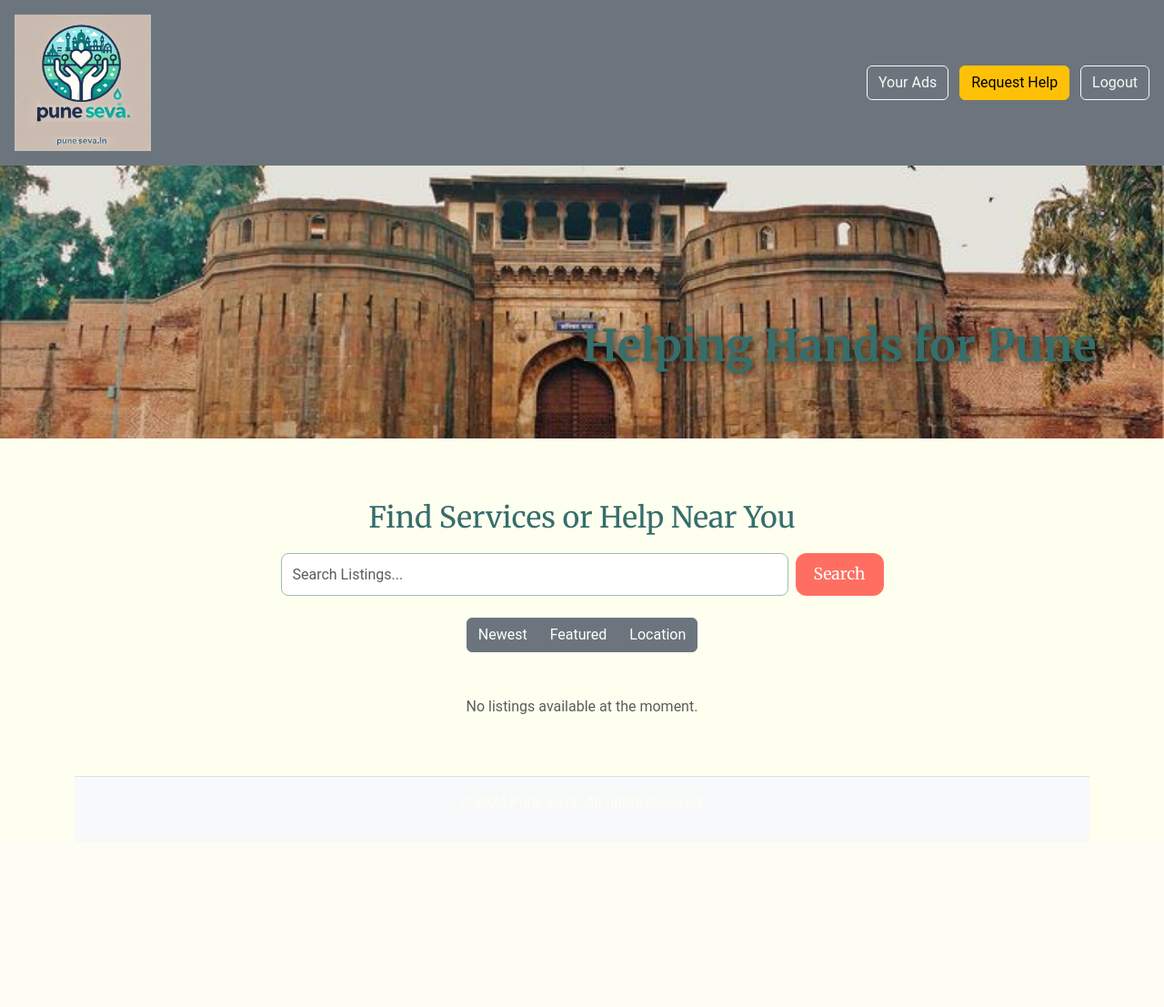
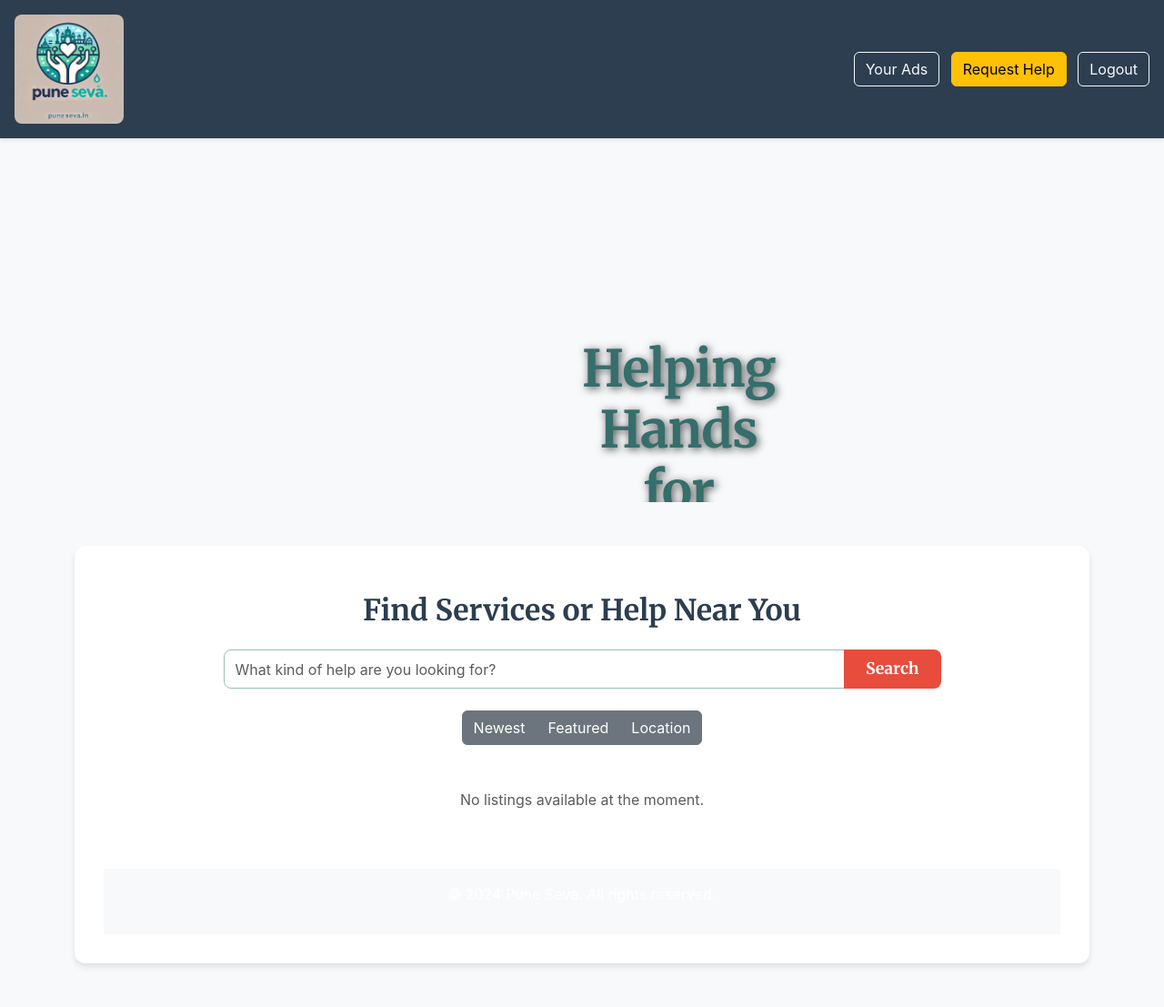
Before and after one commit to Pune-Helps/punehelps, a Flask app: page /landing_page in a window 1280 px wide. Shown: the whole page at 91% size. Before the commit the page ends 854 px from the top, so only its background shows below. Run offline with Flask 3, Linux system fonts and the light colour scheme; the visitor is signed in with stand-in values (Sample User, id 1); data comes from the database, SQL or seed files in the repository; data that the repository does not hold is empty.

Commit message:
CSS changes to landing, My Ads bugfix

```diff
--- a/templates/landing.html
+++ b/templates/landing.html
@@ -9,78 +9,201 @@
     <link rel="stylesheet" href="{{ url_for('static', filename='styles.css') }}">
     <style>
         /* Custom Styles */
-        body {
-            font-family: 'Roboto', sans-serif;
+        :root {
+            --primary-color: #2C3E50;
+            --secondary-color: #E74C3C;
+            --accent-color: #3498DB;
+            --background-color: #F8F9FA;
+            --text-color: #2C3E50;
+            --card-shadow: 0 4px 6px rgba(0, 0, 0, 0.1);
+            --hover-shadow: 0 10px 15px rgba(0, 0, 0, 0.1);
+            --border-radius: 12px;
         }
 
+        body {
+            font-family: 'Inter', 'Segoe UI', sans-serif;
+            color: var(--text-color);
+            background-color: var(--background-color);
+        }
+
+        /* Header Styles */
         header {
-            background-color: #6c757d;
+            background-color: var(--primary-color);
             color: white;
+            padding: 1rem;
+            box-shadow: 0 2px 4px rgba(0, 0, 0, 0.1);
         }
 
         header .logo img {
-            max-width: 150px;
+            max-width: 120px;
+            border-radius: 8px;
         }
 
+        /* Hero Section */
         .parallax-container {
-            height: 300px;
+            height: 400px;
             position: relative;
             overflow: hidden;
             display: flex;
             align-items: center;
             justify-content: center;
             color: white;
+            margin-bottom: 2rem;
+        }
+
+        .parallax {
+            position: relative;
+        }
+
+        .parallax::after {
+            content: '';
+            position: absolute;
+            top: 0;
+            left: 0;
+            right: 0;
+            bottom: 0;
+            background: linear-gradient(rgba(0, 0, 0, 0.4), rgba(0, 0, 0, 0.6));
         }
 
         .parallax img {
             min-width: 100%;
             min-height: 100%;
             object-fit: cover;
+            filter: brightness(0.9);
         }
 
         .parallax h1 {
-            font-size: 3rem;
-            font-weight: 700;
+            font-size: 3.5rem;
+            font-weight: 800;
             position: absolute;
+            text-align: center;
+            z-index: 1;
             text-shadow: 2px 2px 10px rgba(0, 0, 0, 0.7);
+            letter-spacing: -1px;
         }
 
+        /* Search Section */
+        .search-container {
+            background: white;
+            padding: 2rem;
+            border-radius: var(--border-radius);
+            box-shadow: var(--card-shadow);
+            margin-bottom: 3rem;
+        }
+
+        .search-container h2 {
+            color: var(--primary-color);
+            font-weight: 700;
+            margin-bottom: 1.5rem;
+        }
+
+        /* Buttons */
         .btn-custom {
-            background-color: #FF6F61;
+            background-color: var(--secondary-color);
+            color: white;
+            border-radius: 8px;
+            padding: 0.5rem 1.5rem;
+            font-weight: 600;
+            transition: all 0.3s ease;
+        }
+
+        .btn-custom:hover {
+            background-color: #c0392b;
+            transform: translateY(-2px);
+            box-shadow: var(--card-shadow);
+        }
+
+        /* Cards */
+        .card {
+            border: none;
+            border-radius: var(--border-radius);
+            box-shadow: var(--card-shadow);
+            transition: all 0.3s ease;
+            background: white;
+            height: 100%;
+        }
+
+        .card:hover {
+            transform: translateY(-5px);
+            box-shadow: var(--hover-shadow);
+        }
+
+        .card-body {
+            padding: 1.5rem;
+        }
+
+        .card-title {
+            color: var(--primary-color);
+            font-weight: 700;
+            margin-bottom: 1rem;
+        }
+
+        /* Category and Location Tags */
+        .tag {
+            display: inline-block;
+            padding: 0.25rem 0.75rem;
+            border-radius: 20px;
+            font-size: 0.875rem;
+            font-weight: 500;
+            margin-right: 0.5rem;
+            margin-bottom: 0.5rem;
+            background-color: #E8F4FC;
+            color: var(--accent-color);
+        }
+
+        /* Urgent Badge */
+        .badge-urgent {
+            background-color: var(--secondary-color);
+            color: white;
+            padding: 0.25rem 0.75rem;
+            border-radius: 20px;
+            font-weight: 500;
+            font-size: 0.875rem;
+        }
+
+        /* Modal Styling */
+        .modal-content {
+            border-radius: var(--border-radius);
+            overflow: hidden;
+        }
+
+        .modal-header {
+            background-color: var(--primary-color);
+            color: white;
+            border-bottom: none;
+        }
+
+        .modal-body {
+            padding: 2rem;
+        }
+
+        .accordion-button:not(.collapsed) {
+            background-color: var(--accent-color);
             color: white;
         }
 
-        .btn-custom:hover {
-            background-color: #FF4136;
+        .accordion-button:focus {
+            box-shadow: none;
+            border-color: var(--accent-color);
         }
 
-        .form-control:focus {
-            box-shadow: none;
-            border-color: #FF6F61;
+        /* Footer */
+        footer {
+            background-color: var(--primary-color);
+            color: white;
+            padding: 2rem 0;
+            margin-top: 4rem;
         }
 
-        .card {
-            transition: transform 0.2s ease-in-out;
+        /* Responsive Font Sizes */
+        @media (max-width: 768px) {
+            .parallax h1 {
+                font-size: 2.5rem;
             }
 
-        .card:hover {
-            transform: scale(1.05);
-            box-shadow: 0 8px 20px rgba(0, 0, 0, 0.1);
+            .search-container {
+                padding: 1.5rem;
             }
-
-        .modal-header {
-            background-color: #FF6F61;
-            color: white;
-        }
-
-        .modal-footer .btn-primary {
-            background-color: #FF6F61;
-        }
-
-        footer {
-            background-color: #f8f9fa;
-            padding: 20px 0;
-            border-top: 1px solid #dee2e6;
         }
     </style>
 </head>
@@ -113,12 +236,15 @@
 
     <!-- Search Bar and Sorting -->
     <div class="container mt-5">
+        <div class="search-container">
             <div class="row">
                 <div class="col-12 text-center">
                     <h2>Find Services or Help Near You</h2>
                     <form action="{{ url_for('search_listings') }}" method="GET" class="form-inline d-flex justify-content-center mt-3">
-                    <input type="text" class="form-control w-50" name="search" placeholder="Search Listings...">
-                    <button type="submit" class="btn btn-custom ms-2">Search</button>
+                        <div class="input-group w-75">
+                            <input type="text" class="form-control" name="search" placeholder="What kind of help are you looking for?">
+                            <button type="submit" class="btn btn-custom">Search</button>
+                        </div>
                     </form>
                 </div>
             </div>
@@ -367,28 +514,17 @@
 document.addEventListener("DOMContentLoaded", function () {
     const detailsModal = document.getElementById("detailsModal");
 
-    // Add click handlers for contact information
-    document.querySelectorAll('.view-email-btn').forEach(btn => {
-        btn.addEventListener('click', function() {
-            const listingId = this.getAttribute('data-listing-id');
-            const email = this.getAttribute('data-email');
-            recordView(listingId, 'email');
-            this.textContent = email;
-            this.classList.remove('btn-primary');
-            this.classList.add('btn-success');
-            this.disabled = true;
-        });
-    });
-
-    document.querySelectorAll('.view-phone-btn').forEach(btn => {
-        btn.addEventListener('click', function() {
-            const listingId = this.getAttribute('data-listing-id');
-            const phone = this.getAttribute('data-phone');
-            recordView(listingId, 'phone');
-            this.textContent = phone;
-            this.classList.remove('btn-primary');
-            this.classList.add('btn-success');
-            this.disabled = true;
+    // Track when contact info is revealed in the modal
+    const accordionButtons = document.querySelectorAll('.accordion-button');
+    accordionButtons.forEach(button => {
+        button.addEventListener('click', function() {
+            if (!this.classList.contains('collapsed')) {
+                const contactType = this.getAttribute('data-contact-type');
+                const listingId = this.closest('.modal-content').getAttribute('data-listing-id');
+                if (contactType && listingId) {
+                    recordView(listingId, contactType);
+                }
+            }
         });
     });
 
@@ -404,9 +540,12 @@
         document.getElementById("modal-user").textContent = button.getAttribute("data-user");
         document.getElementById("modal-expiry").textContent = button.getAttribute("data-expiry");
 
-        // Get email and phone
-        const email = button.getAttribute("data-email");
-        const phone = button.getAttribute("data-phone");
+        // Set listing ID on modal content for view tracking
+        this.querySelector('.modal-content').setAttribute('data-listing-id', button.getAttribute("data-listing-id"));
+
+        // Set contact information
+        document.getElementById("modal-email").textContent = button.getAttribute("data-email") || 'Not available';
+        document.getElementById("modal-phone").textContent = button.getAttribute("data-phone") || 'Not available';
         const listingId = button.getAttribute("data-listing-id");
 
         // Populate Reply Section dynamically
--- a/templates/my_ads.html
+++ b/templates/my_ads.html
@@ -73,7 +73,7 @@
                     </form>
 
                     <h3>{{ data.listing.title }}</h3>
-                    <p class="text-muted">Posted on: {{ data.listing.created_at.strftime('%Y-%m-%d') }}</p>
+                    <p class="text-muted">Posted on: {{ data.listing.created_at.strftime('%Y-%m-%d') if data.listing.created_at else 'N/A' }}</p>
                     <p>{{ data.listing.description[:200] }}{% if data.listing.description|length > 200 %}...{% endif %}</p>
 
                     <div class="stats-box">
@@ -94,7 +94,7 @@
                                     {% for view in data.recent_viewers %}
                                         <li>
                                             {{ view.viewer.username }} viewed your {{ view.contact_type }}
-                                            ({{ view.viewed_at.strftime('%Y-%m-%d %H:%M') }})
+                                            ({{ view.viewed_at.strftime('%Y-%m-%d %H:%M') if view.viewed_at else 'N/A' }})
                                         </li>
                                     {% endfor %}
                                 </ul>
```
Also changed, not shown: other parts of templates/landing.html (+42 -21 lines). Lines whose indentation alone changed are shown as unchanged.
